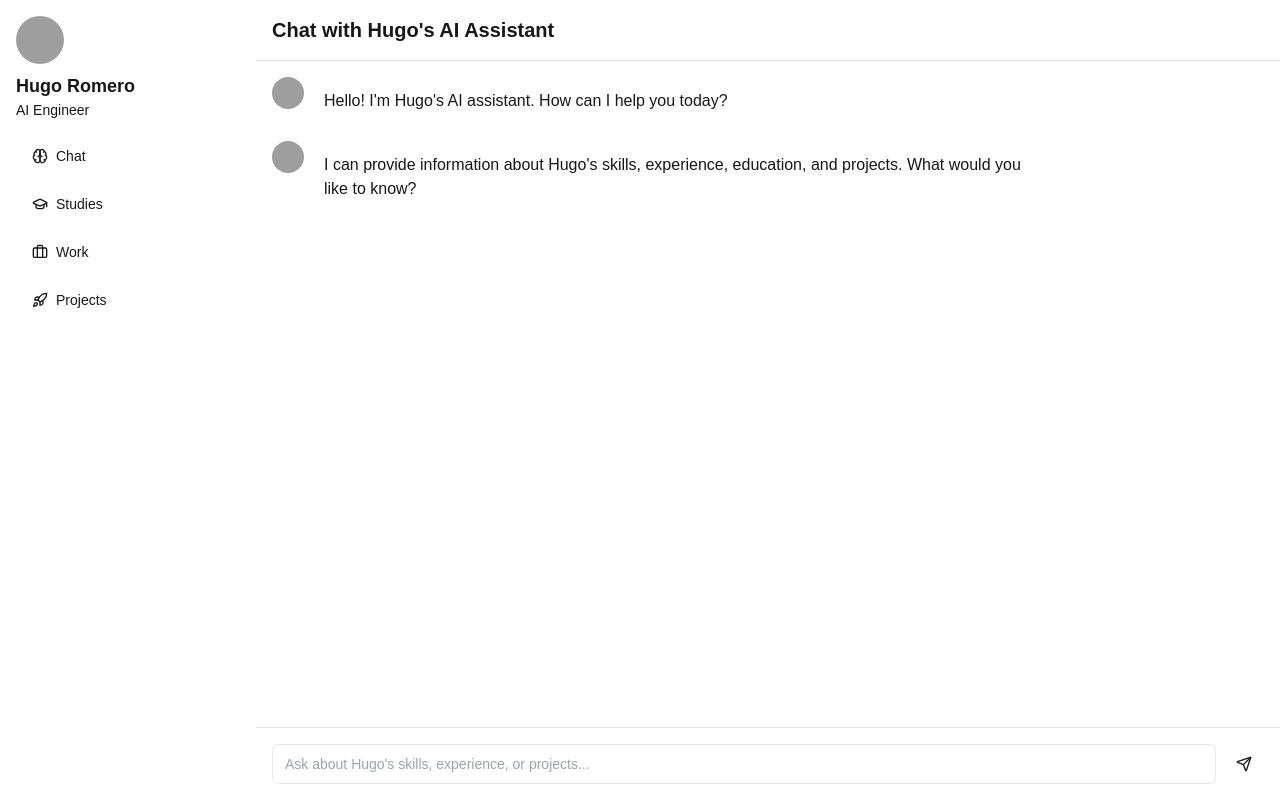
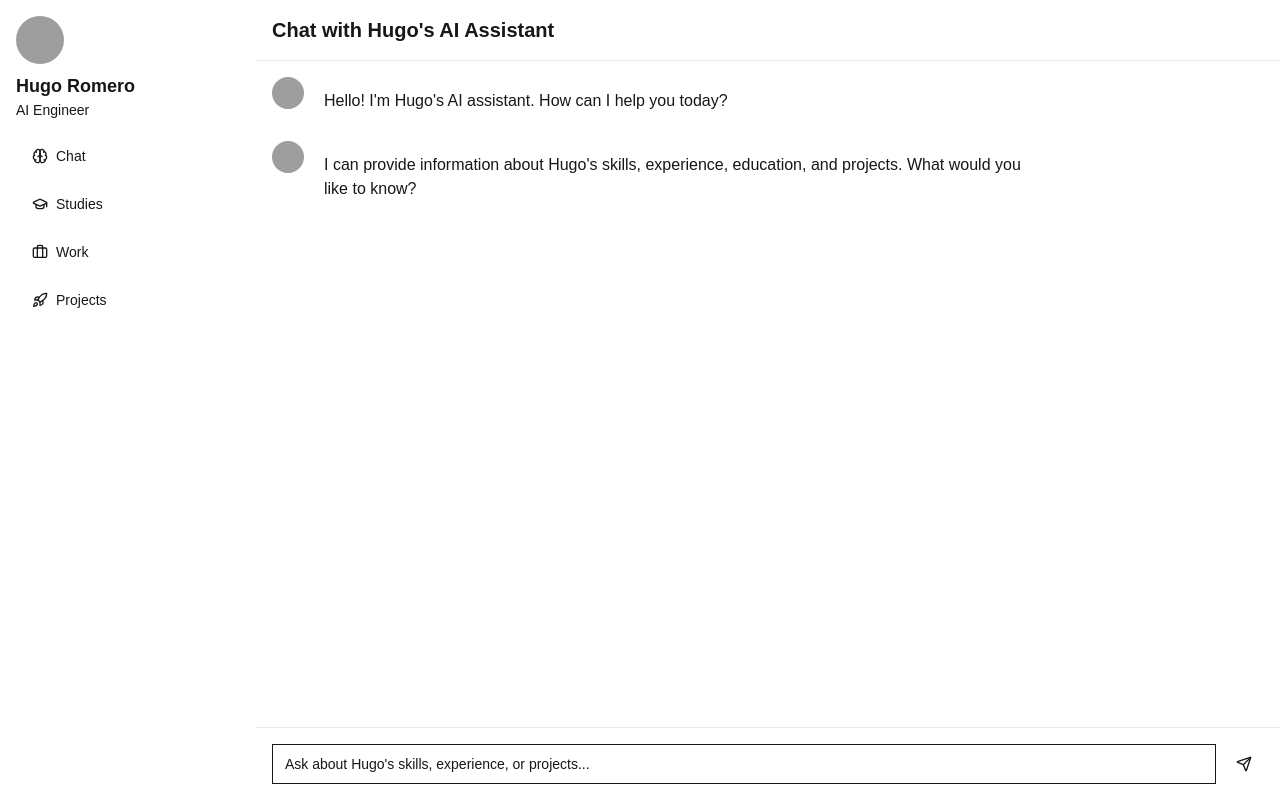
Before and after one commit to hugoromerorico/hugoromerorico.github.io, a Next.js app: page / in a window 1280 px wide. Built offline with nearby package versions, Linux system fonts and the light colour scheme; grey boxes are pictures that could not be loaded.

Commit message:
Add styles

```diff
--- a/tailwind.config.ts
+++ b/tailwind.config.ts
@@ -9,8 +9,44 @@
   theme: {
     extend: {
       colors: {
-        background: "var(--background)",
-        foreground: "var(--foreground)",
+        border: "hsl(var(--border))",
+        input: "hsl(var(--input))",
+        ring: "hsl(var(--ring))",
+        background: "hsl(var(--background))",
+        foreground: "hsl(var(--foreground))",
+        primary: {
+          DEFAULT: "hsl(var(--primary))",
+          foreground: "hsl(var(--primary-foreground))",
+        },
+        secondary: {
+          DEFAULT: "hsl(var(--secondary))",
+          foreground: "hsl(var(--secondary-foreground))",
+        },
+        destructive: {
+          DEFAULT: "hsl(var(--destructive))",
+          foreground: "hsl(var(--destructive-foreground))",
+        },
+        muted: {
+          DEFAULT: "hsl(var(--muted))",
+          foreground: "hsl(var(--muted-foreground))",
+        },
+        accent: {
+          DEFAULT: "hsl(var(--accent))",
+          foreground: "hsl(var(--accent-foreground))",
+        },
+        popover: {
+          DEFAULT: "hsl(var(--popover))",
+          foreground: "hsl(var(--popover-foreground))",
+        },
+        card: {
+          DEFAULT: "hsl(var(--card))",
+          foreground: "hsl(var(--card-foreground))",
+        },
+      },
+      borderRadius: {
+        lg: "var(--radius)",
+        md: "calc(var(--radius) - 2px)",
+        sm: "calc(var(--radius) - 4px)",
       },
     },
   },
```
